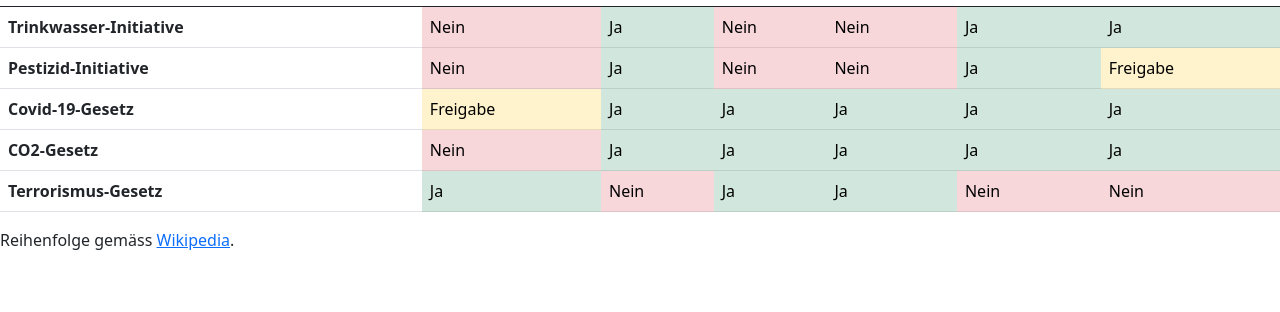
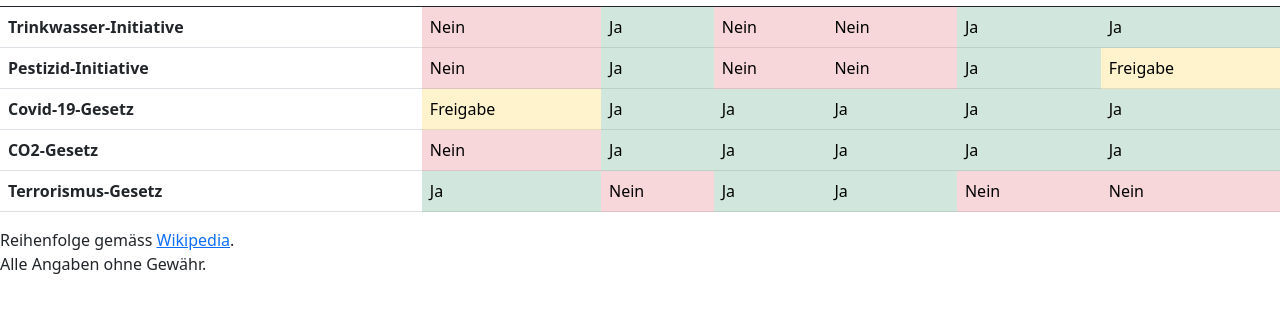
Before and after one commit to Tharadash/abstimmungsparolen, a plain HTML site: page index.html in a window 1280 px wide. Shown: the part 90-402 px from the top of the page. Drawn offline with nearby package versions, Linux system fonts and the light colour scheme.

Commit message:
Allge Angaben ohne Gewähr

```diff
--- a/index.html
+++ b/index.html
@@ -82,8 +82,9 @@
   </div>
 
   <p>Reihenfolge gemäss <a
-      href="https://de.wikipedia.org/wiki/Politische_Parteien_in_der_Schweiz#Liste_der_politischen_Parteien_in_der_Schweiz">Wikipedia</a>.
+      href="https://de.wikipedia.org/wiki/Politische_Parteien_in_der_Schweiz#Liste_der_politischen_Parteien_in_der_Schweiz">Wikipedia</a>.<br>Alle Angaben ohne Gewähr.</p>
   </p>
+  <p></p>
 
 </body>
 
```
